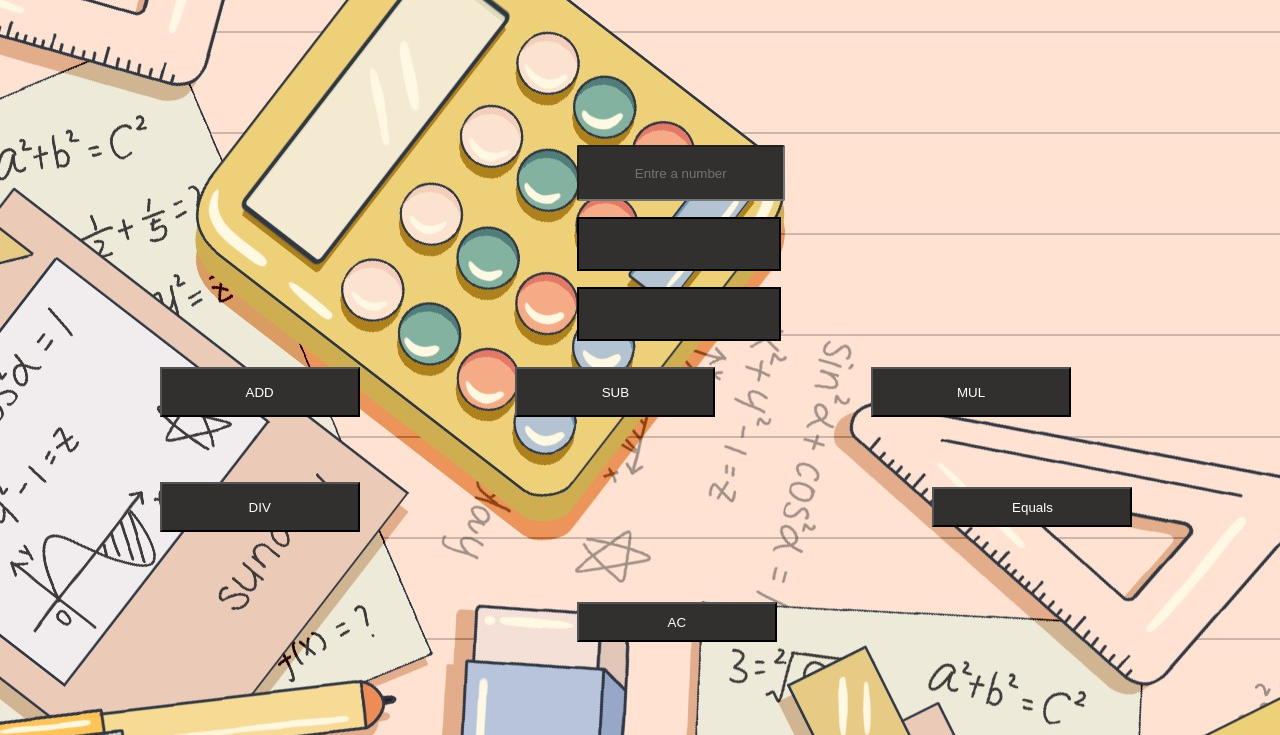
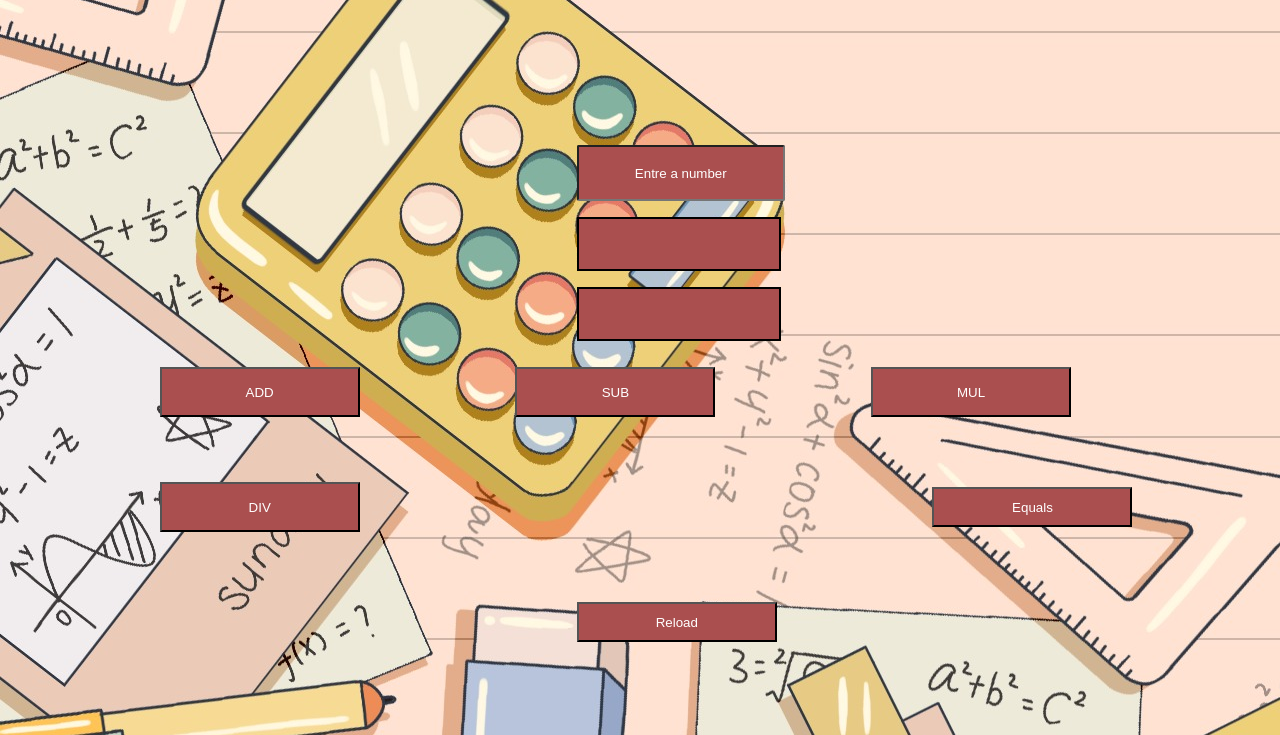
Before and after one commit to Keerthish17/One-line-Calculation, a plain HTML site: page index.html in a window 1280 px wide. Shown: the part 65-800 px from the top of the page. Drawn offline with Linux system fonts and the light colour scheme.

Commit message:
Update index.html

```diff
--- a/index.html
+++ b/index.html
@@ -12,6 +12,7 @@
 
 <body>
     <h1>Calculator</h1>
+    <div id="bg">
     <input type="text" placeholder="Entre a number" id="num1">
     <p id="result"> </p>
     <p id="operation"></p>
@@ -24,11 +25,12 @@
     <button onclick="div()" id="button"> DIV </button>
 
     <button onclick="equals()" id="button2">Equals</button>
-    <button onclick="window/location.reload()" id="button2">AC</button>
-
+    <button onclick="window/location.reload()" id="button2">Reload</button>
+</div>
 
 </body>
 <style>
+
     body {
         background-color: rgb(78, 77, 77);
         background-image: url(bg.jpg);
@@ -43,12 +45,12 @@
 
         margin-left: 12%;
         margin-top: 10px;
-        background-color: rgb(50, 47, 47);
+        background-color: rgb(170, 79, 79);
         color: white;
     }
 
     #button2 {
-        background-color: rgb(50, 47, 47);
+        background-color: rgb(170, 79, 79);
         color: white;
         text-align: center;
         width: 200px;
@@ -60,7 +62,7 @@
     }
 
     #num1 {
-        background-color: rgb(50, 47, 47);
+        background-color: rgb(170, 79, 79);
         color: white;
         border-radius: 2px;
         text-align: center;
@@ -73,7 +75,7 @@
 
 
     #operation {
-        background-color: rgb(50, 47, 47);
+        background-color: rgb(170, 79, 79);
         color: white;
         text-align: center;
 
@@ -85,7 +87,8 @@
 
     }
 
-    #result {background-color: rgb(50, 47, 47);
+    #result {
+        background-color: rgb(170, 79, 79);
         color: white;
         text-align: center;
         border: 2px solid black;
@@ -102,6 +105,9 @@
         margin-top: 2%;
         color: rgb(177, 23, 23);
     }
+::placeholder{
+    color: white;
+}
 </style>
 <script>
     data_global = "";
```
